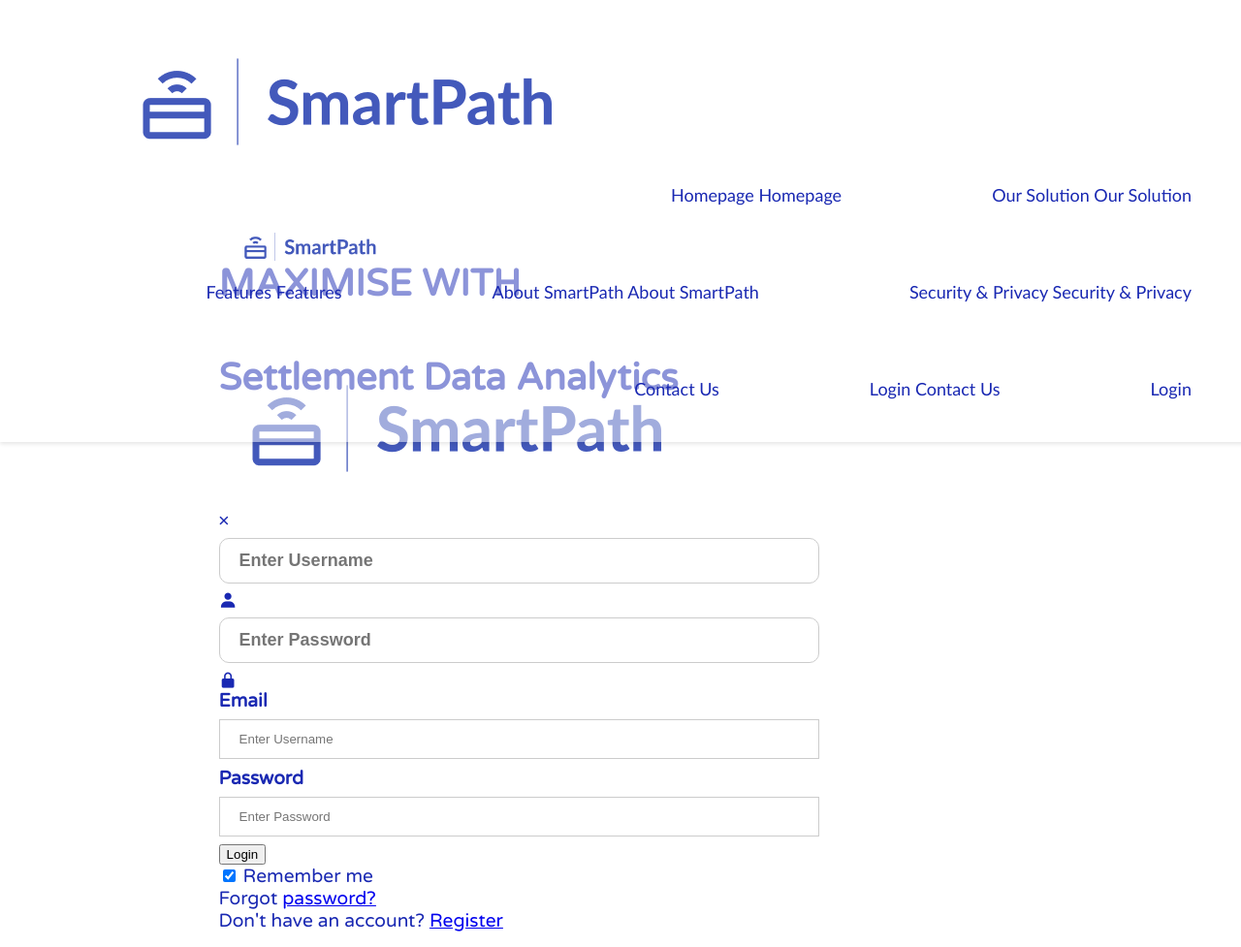
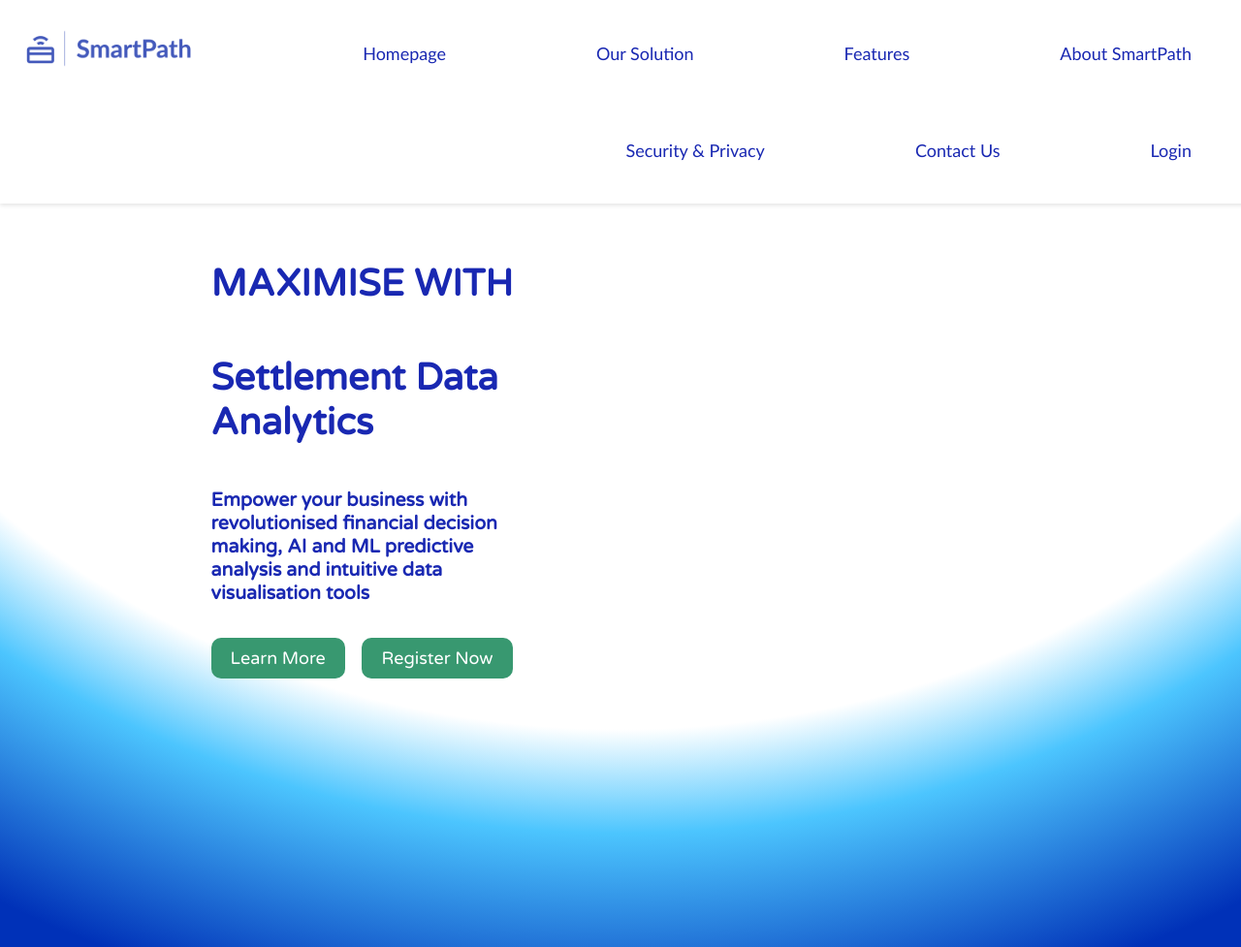
Before and after one commit to amaan-chaudhry/SmartApp, a Django app: page / in a window 1280 px wide. Shown: the whole page at 97% size. Run offline with Django 5.2, Linux system fonts and the light colour scheme; some libraries are stand-ins or nearby versions.

Commit message:
css and html updates

```diff
--- a/AppSite/static/AppSite/style.css
+++ b/AppSite/static/AppSite/style.css
@@ -1,48 +1,3 @@
-<<<<<<< HEAD
-
-body{
-  height: 100vh;
-  margin: 0;
-  background: radial-gradient(110% 110% at 50% 0%, white 70%, rgb(76,197,254) 80%, rgb(0,49,184));
-
-                            /*curvature, height */
-}
-
-
-
-#homepagebar {
-  position: fixed;
-  top: 0;
-  width: 100%;
-  background-color: rgba(255, 255, 255, 0.5);
-  padding: 10px 0;
-  box-shadow: 0 2px 4px rgba(0, 0, 0, 0.1);
-  z-index: 1000;
-}
-
-#homepagebar a {
-  margin: 0 10px;
-  padding: 5px 10px;
-  text-decoration: none;
-  color: #333333;
-  font-size: 14px;
-}
-
-#homepagebar a:hover {
-  background-color: #cccccc; /* icl noob idk what colour u want the hover to be but here */
-}
-
-input[type=text], input[type=password] {
-  width: 100%;
-  padding: 12px 20px;
-  margin: 8px 0;
-  display: inline-block;
-  border: 1px solid #ccc;
-  box-sizing: border-box;
-}
-
-
-=======
 body{
   height: 100vh;
   margin: 0;
@@ -60,7 +15,6 @@
   z-index: 1000;
   text-align: right;
 }
->>>>>>> e36c374434570a75d0002b72c03e68cd767a2dcb
 
 #homepagebar img {
   position: absolute;
@@ -148,19 +102,11 @@
 }
 
 /* Set a style for all buttons */
-<<<<<<< HEAD
-button {
-  background-color: #06094a;
-  color: white;
-  padding: 20px 30px;
-  margin: 8px 0;
-=======
 .loginbutton {
   background-color: #06094a;
   color: white;
   padding: 15px 25px;
   margin: 20px auto;
->>>>>>> e36c374434570a75d0002b72c03e68cd767a2dcb
   border: none;
   cursor: pointer;
   border-radius: 10px;
--- a/AppSite/templates/AppSite/base.html
+++ b/AppSite/templates/AppSite/base.html
@@ -12,28 +12,22 @@
     <link href='https://unpkg.com/boxicons@2.1.4/css/boxicons.min.css' rel='stylesheet'>
 
 </head>
-<body>
 
 <div id = "homepagebar">
     <img src="{%static 'AppSite/output-onlinepngtools.png'%}" alt="Logo">
     <a href="">
       Homepage
-      Homepage
     </a>
     <a href="oursolution/">
-      Our Solution
       Our Solution
     </a>
     <a href="features/">
       Features
-      Features
     </a>
     <a href="about/">
       About SmartPath
-      About SmartPath
     </a>
     <a href="security/">
-      Security & Privacy
       Security & Privacy
     </a>
     <a href="contactus/">
@@ -41,14 +35,7 @@
     </a>
     <a href="#" onclick="document.getElementById('id01').style.display='block'; return false;" style="width:auto;">
       Login
-      Contact Us
     </a>
-    <a href="#" onclick="document.getElementById('id01').style.display='block'; return false;" style="width:auto;">
-      Login
-    </a>
-
-<!--<button onclick="document.getElementById('id01').style.display='block'" style="width:auto;">Login</button> -->
-
 </div>
 
 <div id="homepage_content">
@@ -63,9 +50,12 @@
     <h2>Empower your business with revolutionised financial decision making, AI and ML predictive analysis and intuitive data visualisation tools</h2>
   </div>
   <div >
-    <button id="learnmore" type="button">Learn More</button>
+    <a href="features/">
+      <button id="learnmore" type="button">Learn More</button>
+    </a>
   </div>
   <div>
+    <a href="/register">
     <button id="registernow" type="button">Register Now</button>
   </div>
 
@@ -94,7 +84,7 @@
       .animated_headers h1 {
           position: absolute;
           opacity: 0;
-          animation: fadeinout 5s ease-in-out forwards;
+          animation: fadeinout 20s ease-in-out infinite;
 
       }
       .animated_headers h1:nth-child(1) {
@@ -110,11 +100,11 @@
           animation-delay: 15s;
       }
       @keyframes fadeinout {
-          0%, 100% {
+          0%, 20%, 25%, 100% {
               opacity: 0;
               transform: translateY(50px);
           }
-          25%, 75% {
+          5%, 15% {
               opacity: 1;
               transform: translateY(0);
           }
@@ -156,19 +146,13 @@
     opacity: 0.7;
     }
   </style>
-<div id="homepage-image">
-  <img src="{%static 'AppSite/output-onlinepngtools.png'%}" alt="Descriptive Alt Text">
 </div>
 
 
 
 
-<div class="background-image">
-
-</div>
-
 <div id="id01" class="modal">
-    <form class="modal-content animate" action="authenicate/" method="post">
+    <form class="modal-content animate" action="/action_page.php" method="post">
       {% csrf_token %}
       <div class="imgcontainer">
         <span onclick="document.getElementById('id01').style.display='none'" class="close" title="Close Modal">&times;</span>
@@ -178,12 +162,6 @@
       <div>
         <input class="usernamebox"  type="text" placeholder="Enter Username" name="uname" required> <i class='bx bxs-user'></i>
         <input class="passwordbox"  type="password" placeholder="Enter Password" name="psw" required> <i class='bx bxs-lock-alt'></i>
-      <div class="container">
-        <label for="email"><b>Email</b></label>
-        <input type="text" placeholder="Enter Username" name="email" required>
-
-        <label for="password"><b>Password</b></label>
-        <input type="password" placeholder="Enter Password" name="password" required>
         <div class="g-recaptcha" data-sitekey="6LdjR7wpAAAAAHt4Yh9ObhpdPigx50r3LMlYspgE"></div>
         <button class="loginbutton" type="submit">Login</button>
       </div>
@@ -198,7 +176,7 @@
         <span class="psw">Forgot <a href="password_reset">password?</a></span>
       </div>
 
-      <div class="reg">
+      <div>
         <span class="register">Don't have an account? <a href="register">Register</a></span>
       </div>
     </form>
```
